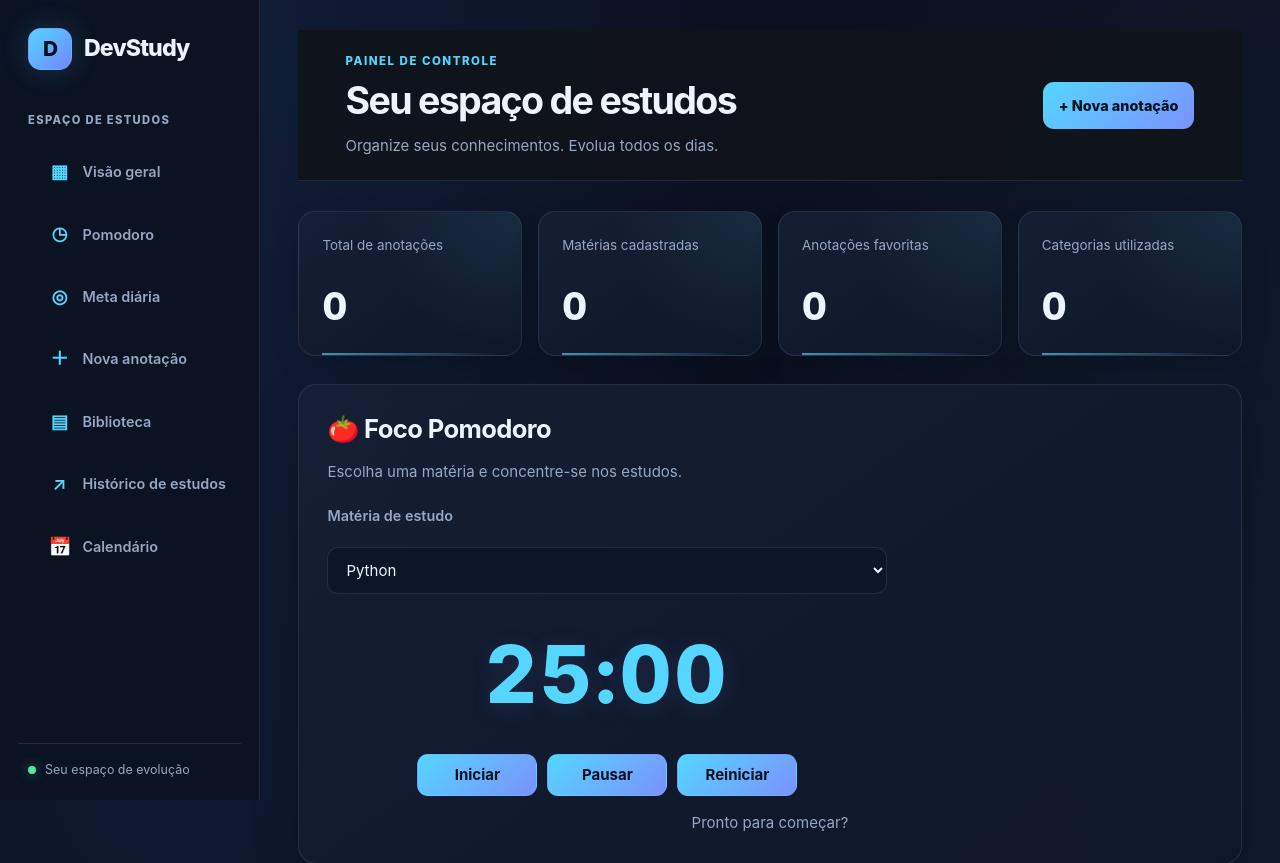
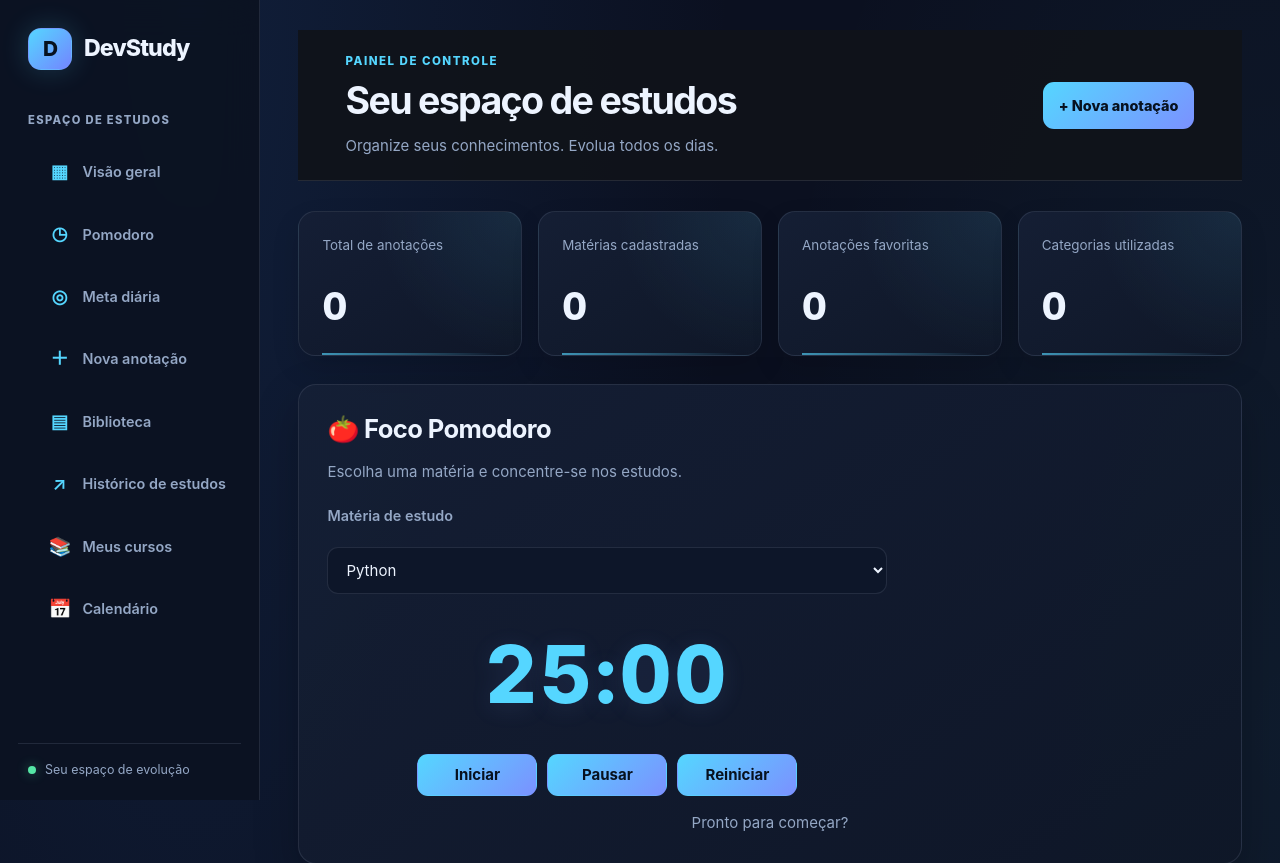
Before and after one commit to iwnldev/DevStudy, a Flask app: page / in a window 1280 px wide. Shown: the top 863 px of the page. Run offline with Flask 3, Linux system fonts and the light colour scheme; data comes from the database, SQL or seed files in the repository; data that the repository does not hold is empty; some libraries are stand-ins or nearby versions.

Commit message:
Update index.html

```diff
--- a/templates/index.html
+++ b/templates/index.html
@@ -58,6 +58,11 @@
                 <span aria-hidden="true">↗</span>
                 Histórico de estudos
             </a>
+
+            <a href="{{ url_for('listar_cursos') }}">
+    <span aria-hidden="true">📚</span>
+    Meus cursos
+</a>
 
             <a href="{{ url_for('calendario') }}">
                 <span aria-hidden="true">📅</span>
```
